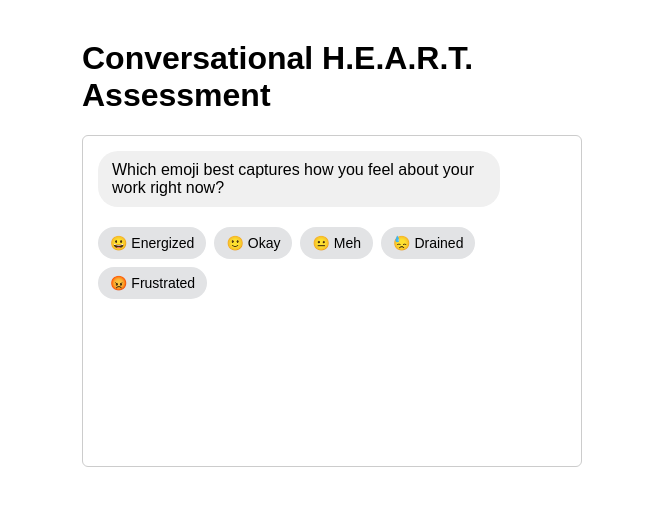
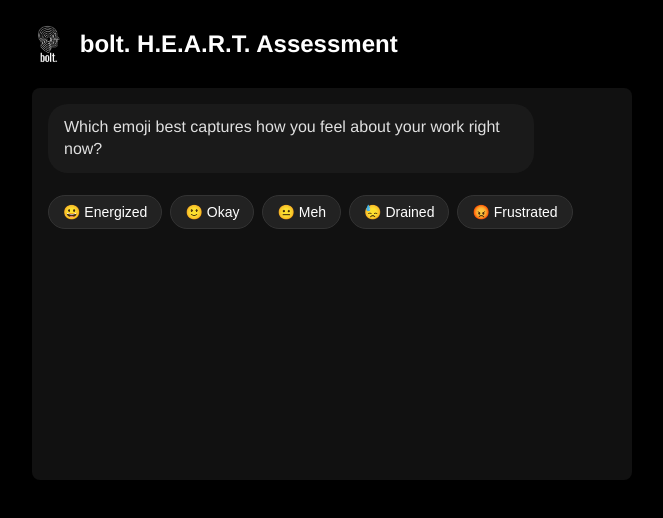
Before and after one commit to bolthumancapital/Heart-assessment, a plain HTML site: page static/index.html in a window 1280 px wide. Shown: the whole page, without its empty margins (308-971 px from the left). Drawn offline with Linux system fonts and the light colour scheme; a web font is replaced by a local one.

Commit message:
Update index.html

```diff
--- a/static/index.html
+++ b/static/index.html
@@ -2,51 +2,141 @@
 <html lang="en">
 <head>
   <meta charset="UTF-8" />
-  <title>Conversational H.E.A.R.T. Assessment</title>
+  <title>bolt. Conversational H.E.A.R.T. Assessment</title>
+
+  <!-- ─────────────── Brand‐Feel CSS ───────────────── -->
   <style>
+    /* 1) Use a clean, modern sans‐serif. Later, you can replace "Helvetica Neue" with your exact bolt. brand font. */
+    @import url('https://fonts.googleapis.com/css2?family=Helvetica+Neue:wght@300;400;600&display=swap');
+
+    /* 2) Black page background to match bolt. dark theme */
     body {
-      font-family: Arial, sans-serif;
-      max-width: 500px;
-      margin: 40px auto;
+      background-color: #000;
+      color: #fff;
+      font-family: 'Helvetica Neue', Arial, sans-serif;
+      margin: 0;
+      padding: 0;
     }
+
+    /* 3) Centered container with a little padding */
+    .container {
+      max-width: 600px;
+      margin: 0 auto;
+      padding: 20px;
+    }
+
+    /* 4) Header with bolt logo and title */
+    header {
+      display: flex;
+      align-items: center;
+      margin-bottom: 20px;
+    }
+    header img {
+      height: 48px;
+      margin-right: 12px;
+    }
+    header h1 {
+      font-size: 24px;
+      margin: 0;
+      color: #fff;
+    }
+
+    /* 5) Chat window background slightly lighter than pure black */
     .chat-window {
-      border: 1px solid #ccc;
-      border-radius: 6px;
-      padding: 15px;
-      min-height: 300px;
+      background-color: #111;
+      border-radius: 8px;
+      padding: 16px;
+      min-height: 360px;
       display: flex;
       flex-direction: column;
-      gap: 12px;
+      gap: 14px;
+      overflow-y: auto;
     }
+
+    /* 6) Chat bubbles */
     .bubble {
-      padding: 10px 14px;
+      padding: 12px 16px;
       border-radius: 20px;
       max-width: 80%;
+      line-height: 1.4;
+      word-break: break-word;
     }
-    .bot { background: #f0f0f0; align-self: flex-start; }
-    .user { background: #d1e7dd; align-self: flex-end; }
-    .options { display: flex; flex-wrap: wrap; gap: 8px; margin-top: 8px; }
+    .bot {
+      background: #1a1a1a;   /* very dark gray */
+      color: #e0e0e0;        /* light gray text */
+      align-self: flex-start;
+    }
+    .user {
+      background: #007bff;   /* bolt blue */
+      color: #fff;
+      align-self: flex-end;
+    }
+
+    /* 7) Emoji‐option buttons */
+    .options {
+      display: flex;
+      flex-wrap: wrap;
+      gap: 8px;
+      margin-top: 8px;
+    }
     .option-btn {
-      border: none;
-      padding: 8px 12px;
+      background: #222;          /* dark button */
+      color: #fff;
+      border: 1px solid #333;
       border-radius: 20px;
+      padding: 8px 14px;
+      font-size: 14px;
       cursor: pointer;
-      background: #e2e3e5;
-      font-size: 14px;
+      transition: background 0.2s;
     }
-    .option-btn:hover { background: #c8d0d5; }
-    #loading { display: none; margin-top: 10px; font-style: italic; }
+    .option-btn:hover {
+      background: #007bff;       /* on hover, switch to bolt blue */
+      border-color: #0056b3;
+    }
+
+    /* 8) Loading indicator text */
+    #loading {
+      display: none;
+      margin-top: 12px;
+      font-style: italic;
+      color: #ccc;
+    }
+
+    /* 9) Pre block for showing the raw H.E.A.R.T. response */
+    pre {
+      background: #222;
+      color: #e0e0e0;
+      padding: 12px;
+      border-radius: 6px;
+      white-space: pre-wrap;
+      margin-top: 12px;
+      overflow-x: auto;
+    }
   </style>
 </head>
+
 <body>
-  <h1>Conversational H.E.A.R.T. Assessment</h1>
-  <div class="chat-window" id="chatWindow">
-    <!-- Chat bubbles will be injected here -->
+  <div class="container">
+    <!-- ─── Header: bolt logo + title ──────────────────────────── -->
+    <header>
+      <!-- Ensure this path matches where you stored your logo under static/images/ -->
+      <img src="/static/images/bolt_logo_white.png" alt="bolt. logo" />
+      <h1>bolt. H.E.A.R.T. Assessment</h1>
+    </header>
+
+    <!-- ─── Chat Window ────────────────────────────────────────── -->
+    <div class="chat-window" id="chatWindow">
+      <!-- bubbles will be injected here by JavaScript -->
+    </div>
+
+    <!-- ─── Loading Indicator ──────────────────────────────────── -->
+    <div id="loading">Calculating your H.E.A.R.T. scores…</div>
   </div>
-  <div id="loading">Calculating your H.E.A.R.T. scores…</div>
 
+  <!-- ──────────────────────────────────────────────────────────────────────────── -->
+  <!-- ─── Conversational JavaScript ───────────────────────────────────────────── -->
   <script>
-    // ─── 1) The four questions & their emoji choices ────────────────────────
+    // 1) Define the four questions and their emoji‐options
     const questions = [
       {
         key: "work_feeling",
@@ -103,16 +193,17 @@
       }
     ];
 
-    // We’ll store each answer here:
+    // 2) An object to hold the user’s answers
     const answers = {};
 
-    // Index of the question we are currently on:
+    // 3) Track which question we’re on
     let currentQuestionIndex = 0;
 
-    const chatWindow = document.getElementById("chatWindow");
+    // 4) Grab references to our DOM nodes
+    const chatWindow      = document.getElementById("chatWindow");
     const loadingIndicator = document.getElementById("loading");
 
-    // ─── Utility: Add a “bot” bubble with some text ──────────────────────────
+    // ─── Utility: Add a “bot” chat bubble ───────────────────────────────────
     function addBotBubble(text) {
       const bubble = document.createElement("div");
       bubble.className = "bubble bot";
@@ -121,7 +212,7 @@
       chatWindow.scrollTop = chatWindow.scrollHeight;
     }
 
-    // ─── Utility: Add a “user” bubble with the chosen answer ─────────────────
+    // ─── Utility: Add a “user” chat bubble ──────────────────────────────────
     function addUserBubble(text) {
       const bubble = document.createElement("div");
       bubble.className = "bubble user";
@@ -130,11 +221,10 @@
       chatWindow.scrollTop = chatWindow.scrollHeight;
     }
 
-    // ─── Utility: Render the emoji‐options buttons for the current question ─
+    // ─── Utility: Render option buttons under a chat bubble ──────────────────
     function renderOptions(options, questionKey) {
       const container = document.createElement("div");
       container.className = "options";
-
       options.forEach(opt => {
         const btn = document.createElement("button");
         btn.type = "button";
@@ -143,62 +233,53 @@
         btn.onclick = () => handleUserChoice(questionKey, opt);
         container.appendChild(btn);
       });
-
       chatWindow.appendChild(container);
       chatWindow.scrollTop = chatWindow.scrollHeight;
     }
 
-    // ─── Handler when user picks one option ─────────────────────────────────
+    // ─── Handler: User picks an emoji option ────────────────────────────────
     function handleUserChoice(questionKey, chosenText) {
-      // 1) Remove all existing option buttons (so user can’t click again)
+      // 1) Remove any existing option‐buttons so they can’t be clicked again
       document.querySelectorAll(".options").forEach(el => el.remove());
-
-      // 2) Show the user’s choice as a user‐bubble
+      // 2) Show the selected choice as a “user” bubble
       addUserBubble(chosenText);
-
-      // 3) Store it
+      // 3) Save the answer
       answers[questionKey] = chosenText;
-
-      // 4) Move to the next question after a short delay:
+      // 4) Move to next question (or finish)
       currentQuestionIndex++;
       if (currentQuestionIndex < questions.length) {
         setTimeout(renderNextQuestion, 400);
       } else {
-        // All four answered; now call the backend for H.E.A.R.T. scoring
+        // All questions answered → call backend
         setTimeout(callScoringAPI, 400);
       }
     }
 
-    // ─── Show the next question (bot bubble + options) ───────────────────────
+    // ─── Show the next question’s text and options ──────────────────────────
     function renderNextQuestion() {
       const q = questions[currentQuestionIndex];
       addBotBubble(q.text);
       renderOptions(q.options, q.key);
     }
 
-    // ─── Once all four are answered, send them to /score and show the result ─
+    // ─── After answering all four, send them to /formester-webhook ─────────
     async function callScoringAPI() {
-      // Show “loading…” line
-      loadingIndicator.style.display = "block";
-
+      loadingIndicator.style.display = "block";  // show loading…
       try {
         const resp = await fetch("/formester-webhook", {
-  method: "POST",
-  headers: { "Content-Type": "application/json" },
-  body: JSON.stringify(answers)
+          method: "POST",
+          headers: { "Content-Type": "application/json" },
+          body: JSON.stringify(answers)
         });
         const data = await resp.json();
-        loadingIndicator.style.display = "none";
+        loadingIndicator.style.display = "none"; // hide loading
 
-        if (resp.ok && data.heart_scores) {
+        if (resp.ok && data.response) {
+          // 1) Show a heading bubble
           addBotBubble("📊 Here are your H.E.A.R.T. scores:");
-          // Show the raw GPT reply inside a <pre> block
+          // 2) Create a <pre> block to show the raw GPT reply
           const pre = document.createElement("pre");
-          pre.style.background = "#f8f9fa";
-          pre.style.padding = "12px";
-          pre.style.borderRadius = "4px";
-          pre.style.whiteSpace = "pre-wrap";
-          pre.innerText = data.heart_scores;
+          pre.innerText = data.response;
           chatWindow.appendChild(pre);
         } else {
           addBotBubble("⚠️ Sorry, something went wrong. Please try again later.");
@@ -210,7 +291,7 @@
       }
     }
 
-    // ─── Kick things off by rendering question #1 after page load ────────────
+    // ─── Kick things off once the page finishes loading ────────────────────
     window.addEventListener("DOMContentLoaded", () => {
       renderNextQuestion();
     });
```
